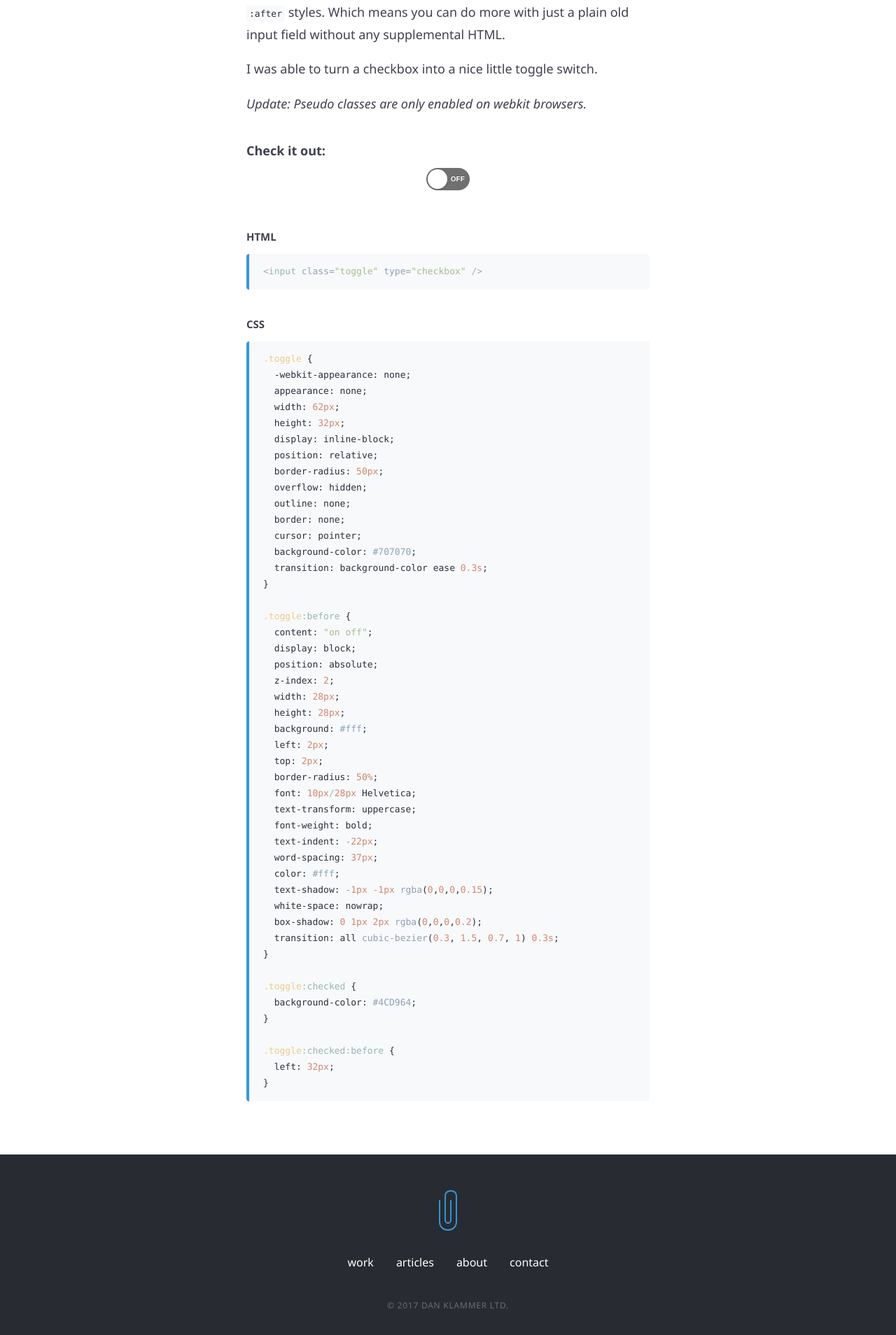
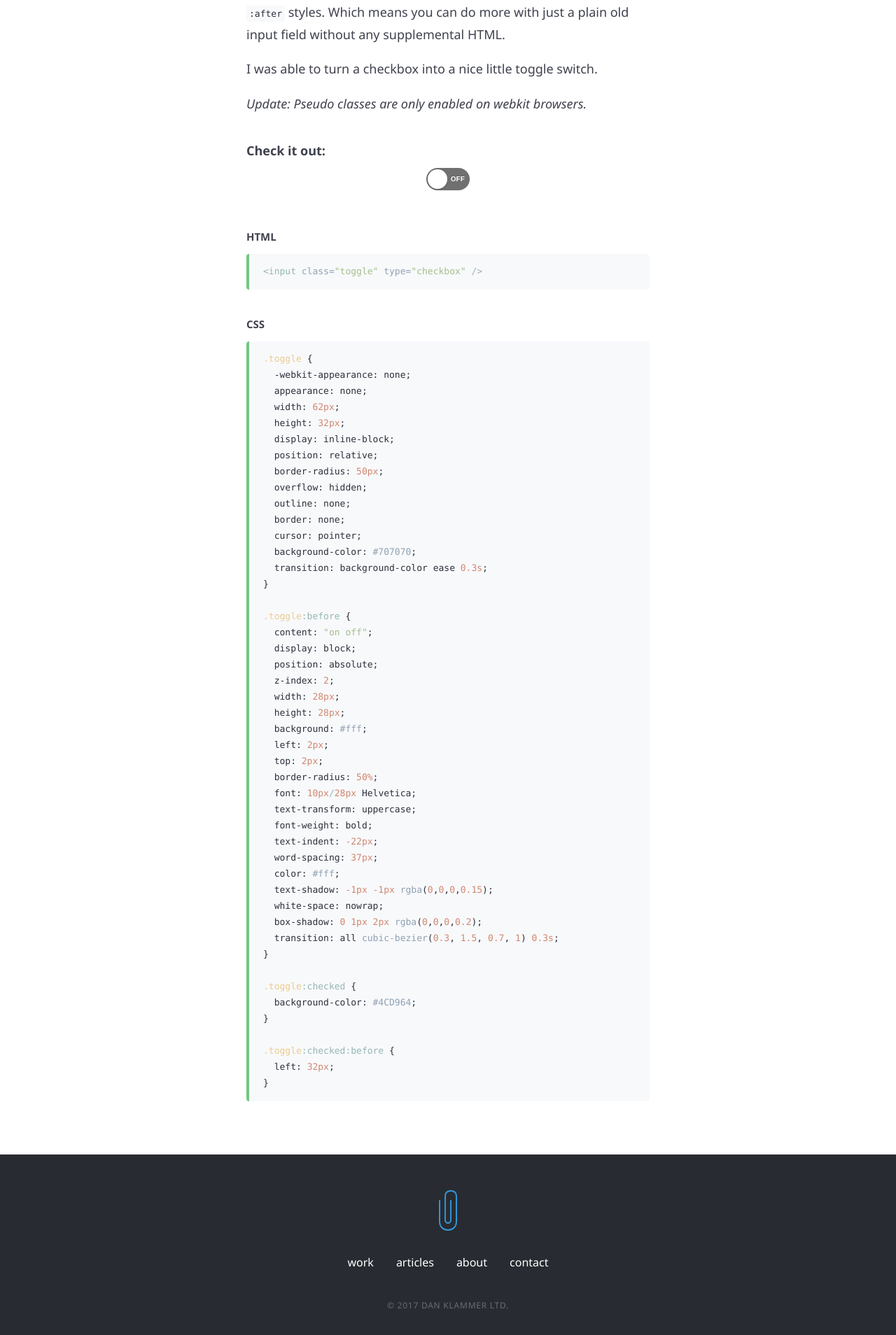
Before and after one commit to danklammer/danklammer.github.io, a Jekyll site: the page built from articles/_posts/2015-02-05-simple-css-toggle-switch.md, in a window 1280 px wide. Shown: the part 737-2645 px from the top of the page at 70% size. Built offline with Jekyll 4.4.1, drawn with Linux system fonts in a browser that asks for light colours.

Commit message:
Fix up some of those styles

```diff
--- a/_includes/layout/head.html
+++ b/_includes/layout/head.html
@@ -38,6 +38,7 @@
     <style>
       .post-content a, .color-page { color: rgb({{ page.color }}) }
       .post-content a.btn, .bg-page { color: #fff; background: rgb({{ page.color }}) }
+      .post-content .highlight { border-color: rgba({{ page.color }}, 0.7) }
 
       /* CSS loaded only when requested via modeulecss args */
       {% if page.modulecss %}
--- a/_layouts/post.html
+++ b/_layouts/post.html
@@ -4,7 +4,8 @@
 
 <article class="site-post lg-post" itemscope itemtype="http://schema.org/BlogPosting">
 
-  <header class="align-center table width-full color-white text-shadow-medium pt6 pb4 article-side-padding" style="background: linear-gradient( rgba({{ page.color }}, {{ page.color-alpha }}), rgba({{ page.color }}, {{ page.color-alpha }})){% if page.hero-image %}, url({{ page.hero-image }}); background-size: cover; background-position: center center {% endif %}; height: 70vh">
+  <header class="align-center table width-full color-white text-shadow-medium pt6 pb4 article-side-padding" style="background: linear-gradient( rgba({{ page.color }}, {{ page.color-alpha }}), rgba({{ page.color }}, {{ page.color-alpha }}))
+    {% if page.hero-image %}, url({{ page.hero-image }}); background-size: cover; {% if page.hero-position %} background-position: {{ page.hero-position }} center; {% else %} background-position: center center; {% endif %} {% endif %}; height: 70vh">
 
       {% include layout/subpage-logo.html %}
       {% include layout/subpage-close.html %}
--- a/css/main.scss
+++ b/css/main.scss
@@ -55,6 +55,12 @@
     max-width: $sm-breakpoint;
     padding-left: $article-side-padding;
     padding-right: $article-side-padding;
+    margin-left: auto;
+    margin-right: auto;
+}
+
+.post-content hr {
+    max-width: $sm-breakpoint;
     margin-left: auto;
     margin-right: auto;
 }
@@ -199,6 +205,11 @@
     border-radius: .1875rem;
 }
 
+.highlight pre {
+    white-space: pre-wrap;
+    word-wrap: break-word;
+}
+
 .lg-page .header-tagline { display: none }
 
 
```
